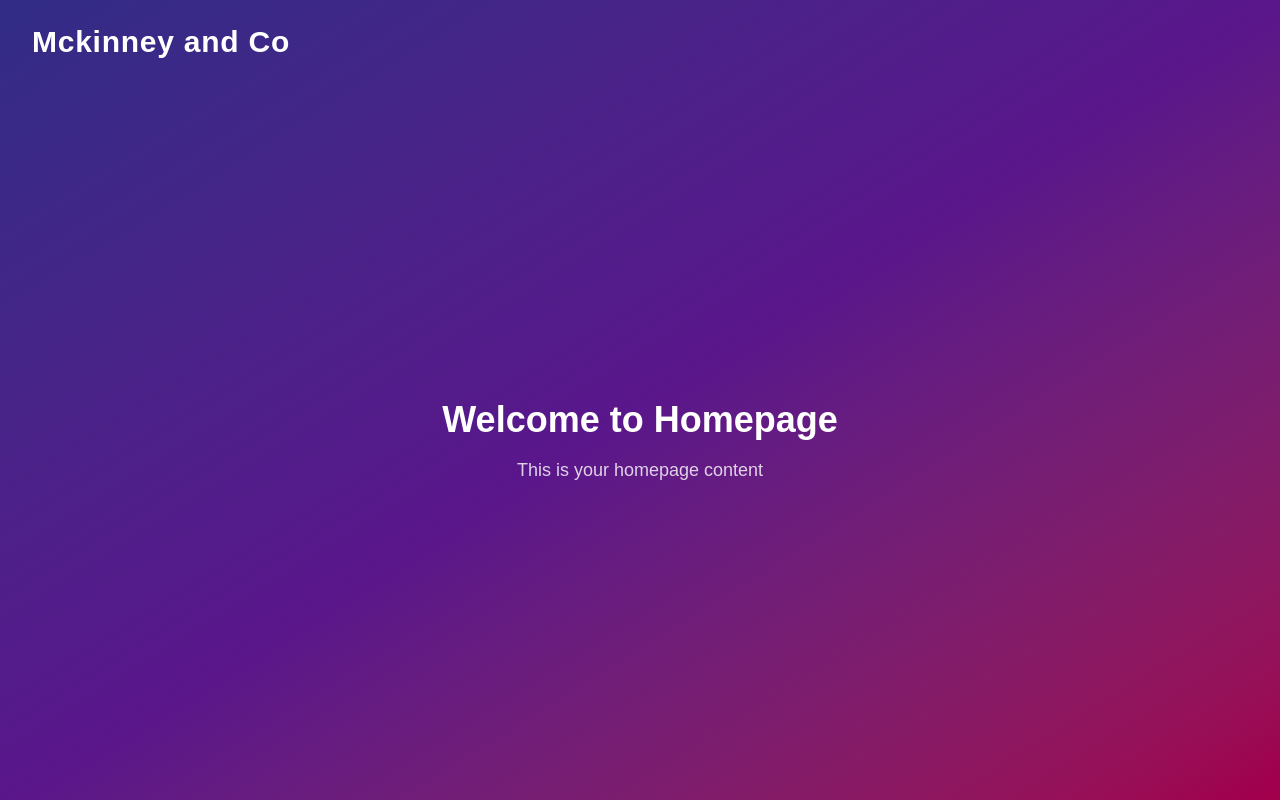
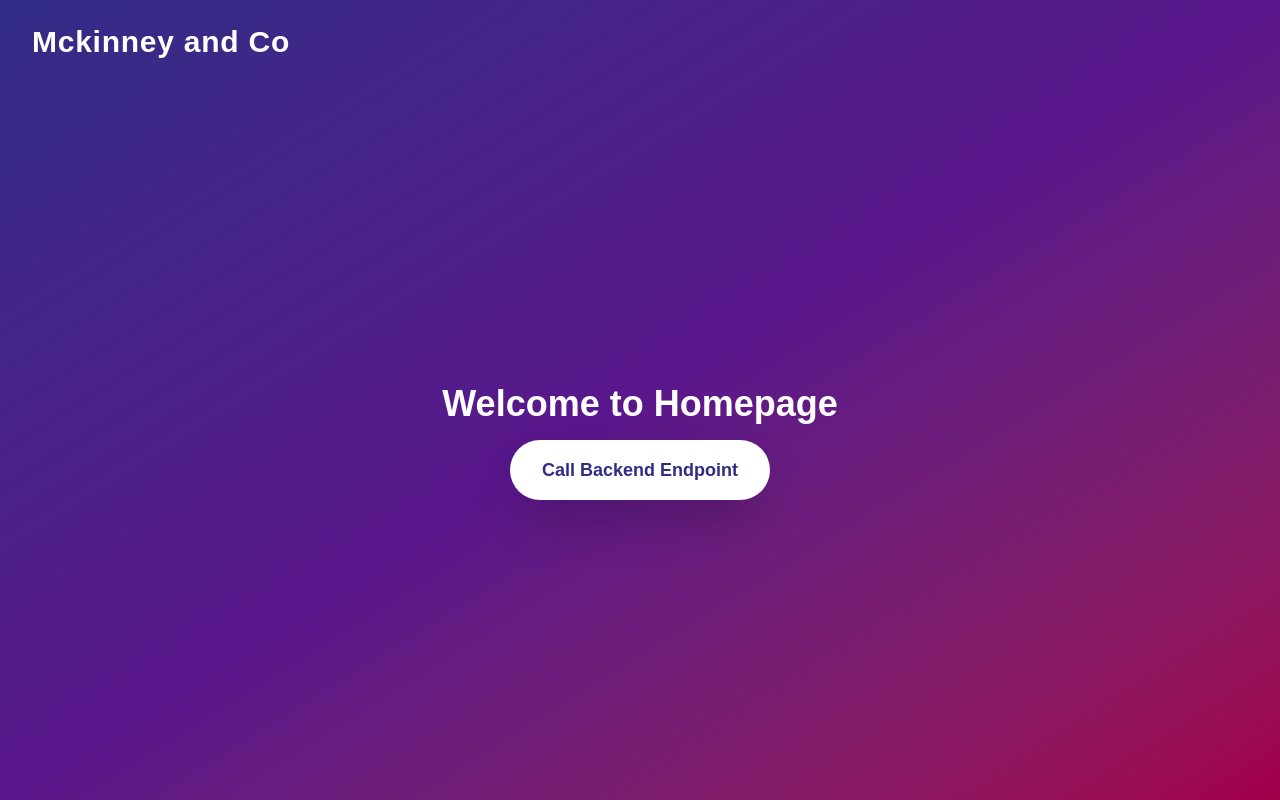
Before and after one commit to mudassirkhan-17/Deployment, a Next.js app in the folder frontend/: page /homepage in a window 1280 px wide. Built offline with nearby package versions, Linux system fonts and the light colour scheme.

Commit message:
simple backened calling app is completed

```diff
--- a/frontend/app/homepage/page.tsx
+++ b/frontend/app/homepage/page.tsx
@@ -1,4 +1,28 @@
+'use client';
+
+import { useState } from 'react';
+
 export default function HomePage() {
+  const [response, setResponse] = useState<string | null>(null);
+  const [loading, setLoading] = useState(false);
+
+  const callBackend = async () => {
+    setLoading(true);
+    try {
+      // Call your FastAPI backend endpoint
+      // Use ngrok URL for deployed site, localhost for local dev
+      const API_URL = process.env.NEXT_PUBLIC_API_URL || 'http://localhost:8000';
+      const res = await fetch(`${API_URL}/`);
+      const data = await res.json();
+      setResponse(data.message);
+    } catch (error) {
+      setResponse('Error connecting to backend');
+      console.error(error);
+    } finally {
+      setLoading(false);
+    }
+  };
+
   return (
     <div className="min-h-screen bg-gradient-to-br from-indigo-900 via-purple-900 to-pink-800 flex flex-col">
       {/* Header */}
@@ -8,9 +32,23 @@ export default function HomePage() {
 
       {/* Main Content */}
       <main className="flex-1 flex items-center justify-center">
-        <div className="text-center">
+        <div className="text-center space-y-6">
           <h2 className="text-4xl font-bold text-white mb-4">Welcome to Homepage</h2>
-          <p className="text-white/80 text-lg">This is your homepage content</p>
+
+          <button
+            onClick={callBackend}
+            disabled={loading}
+            className="px-8 py-4 bg-white text-indigo-900 rounded-full font-semibold text-lg hover:bg-indigo-100 hover:scale-110 transition-all duration-300 shadow-2xl hover:shadow-white/50 disabled:opacity-50 disabled:cursor-not-allowed"
+          >
+            {loading ? 'Calling API...' : 'Call Backend Endpoint'}
+          </button>
+
+          {response && (
+            <div className="mt-6 p-4 bg-white/10 backdrop-blur-sm rounded-lg border border-white/20">
+              <p className="text-white font-medium">Response:</p>
+              <p className="text-white/90 mt-2">{response}</p>
+            </div>
+          )}
         </div>
       </main>
     </div>
```
